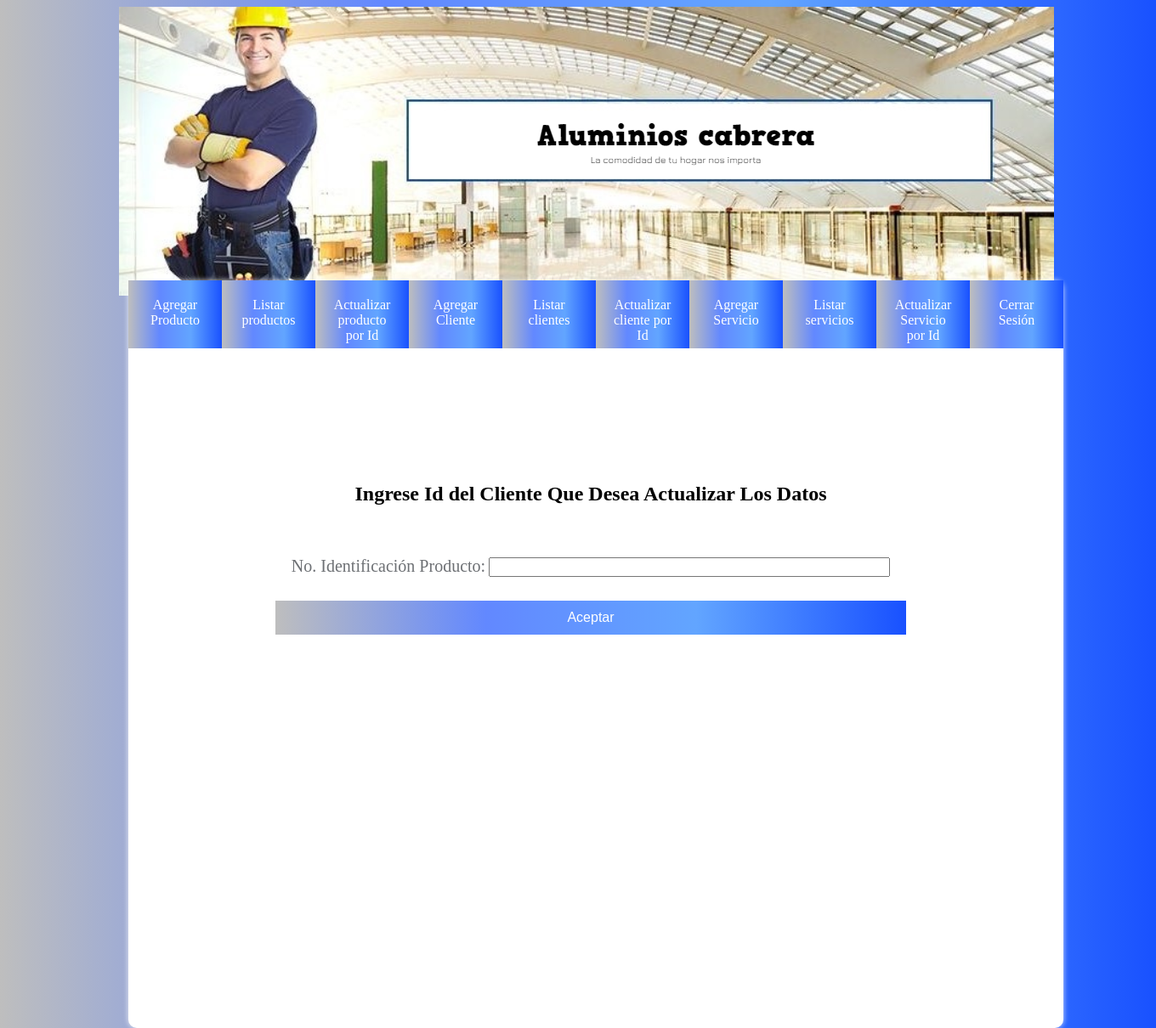
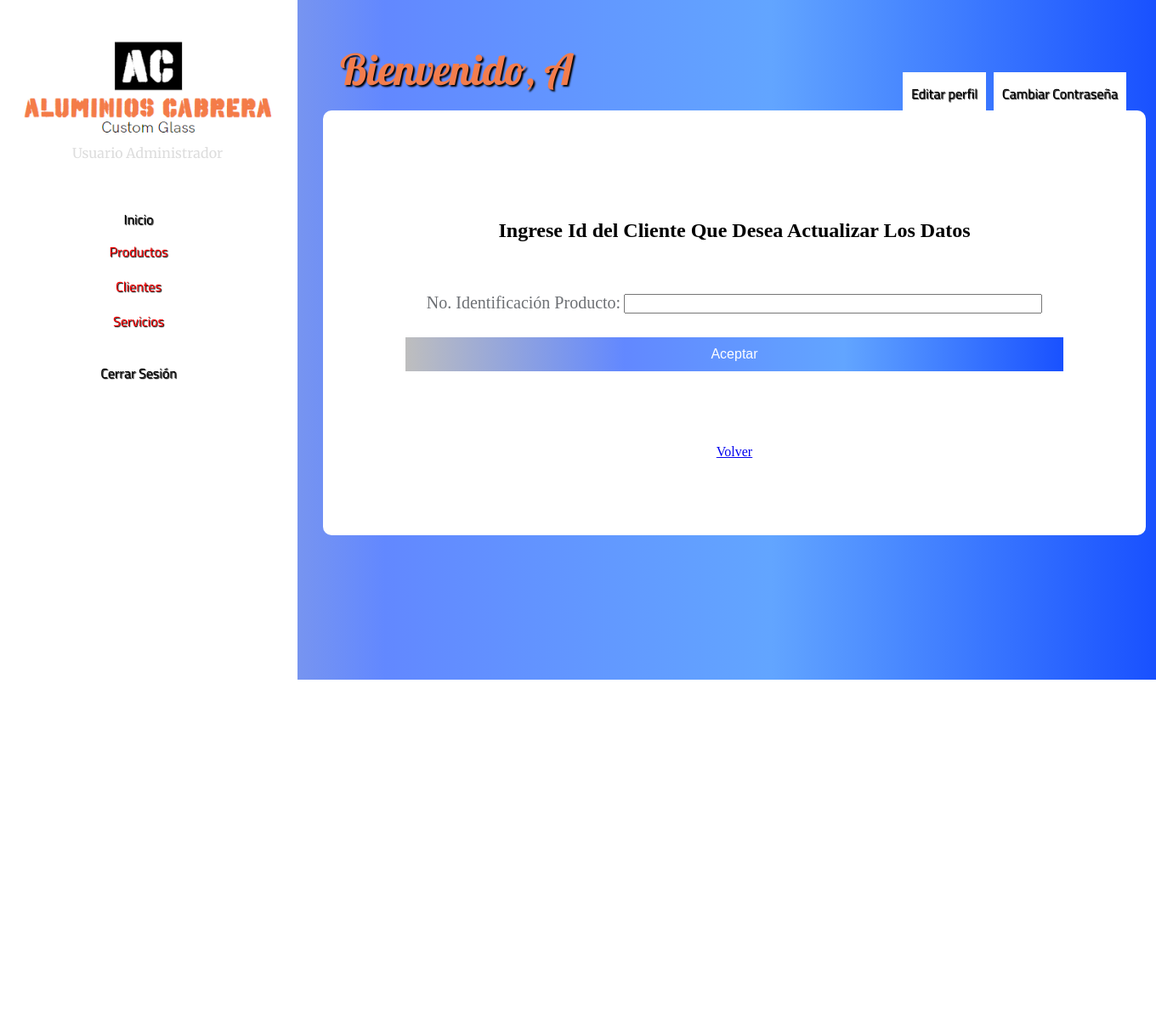
Before and after one commit to JeanPaulPP/CustomGlass, a PHP site: page /Vista/Principal.php?pg=actualizarIdCliente&x=1 in a window 1360 px wide. Shown: the whole page at 85% size. After the commit the page ends 800 px from the top, so only its background shows below. Run offline with PHP 8.4, Linux system fonts and the light colour scheme; a user stored in the database is signed in; data comes from the database, SQL or seed files in the repository.

Commit message:
Cambio interfaz, usuario admin editar perfil, actualizar contraseña(incompleto)

```diff
--- a/Modelo/claseProducto.php
+++ b/Modelo/claseProducto.php
@@ -105,5 +105,11 @@
 		$this->Conexion->close();
 		return $resultado;
 	}
+	public function actualizarProducto()
+	{
+		$this->Conexion=Conectarse();
+		$sql="SELECT p.idProducto, p.TipoProducto, p.EstadoProducto, p.nombreProd, p.medidasProd, p.materialProd, p.costoUnitario, p.IVA, tp.tipoProd, ep.estadoProd FROM producto p, tipo_producto tp, estado_producto ep WHERE (p.EstadoProducto = ep.idEstadoProd) AND (p.TipoProducto = tp.idTipo) AND (p.idProducto = '$this->idProducto')";
+		$this->Conexion->close();
+	}
 	}
 ?>
--- a/Vista/Principal.php
+++ b/Vista/Principal.php
@@ -6,29 +6,59 @@ if (!isset($_SESSION['user']))
 if (!isset($_REQUEST['pg']))
 	$pg="pgInicial";
 ?>
+<?php
+require "../Modelo/conexionBasesDatos.php";
+$objConexion = Conectarse();
+$sqlusu="SELECT * FROM usuario WHERE (CorreoUsuario = '$_SESSION[user]')";
+$usuarioN = $objConexion->query($sqlusu);
+
+$usuarioNa = $usuarioN->fetch_object();
+
+?>
 <!DOCTYPE html>
 <html>
 <head>
-	<title>Inicio</title>
-	<link rel="icon" type="image/x-icon" href="../Imagenes/header.ico" />
+	<style>
+@import url('https://fonts.googleapis.com/css2?family=Cairo&family=Lobster&family=Merriweather&display=swap');
+</style>
+	<style>
+@import url('https://fonts.googleapis.com/css2?family=Cairo&family=Lobster&display=swap');
+</style>
+	<link rel="icon" type="image/x-icon" href="../Imagenes/icono.ico" />
+	<style>
+@import url('https://fonts.googleapis.com/css2?family=Cairo&display=swap');
+</style>
 	<style type="text/css">
 		body{
 	background: #ffffff;
 	background: -webkit-linear-gradient(to right, #BEBEBE, #6288FF, #62A5FF, #1951FF);
 	background: linear-gradient(to right, #BEBEBE, #6288FF, #62A5FF, #1951FF);
 	display: flex;
+	margin: 0;
+	padding: 0;
 	}
 	#box {
 		position: absolute;
-		background: white;
+		background: #ffffff;
+	background: -webkit-linear-gradient(to right, #BEBEBE, #6288FF, #62A5FF, #1951FF);
+	background: linear-gradient(to right, #BEBEBE, #6288FF, #62A5FF, #1951FF);
 	padding: 40px 0;
 	box-shadow: 0 0 6px 0 rgba(255, 255, 255, 0.8);
-	border-radius: 10px;
-	width: 1100px;
+	width: 100%;
 	height: 100%;
-	right: 109px;
-	top: 330px;
 	display: inline-block;
+	margin: 0;
+	padding: 0;
+	}
+	#saludo {
+		position: relative;
+		left: 400px;
+		top: 50px;
+		display: inline;
+		font-family: 'Lobster', cursive;
+		font-size: 50px;
+		color: #f37d4d;
+		text-shadow: 2px 2px 2px black;
 	}
 	#menu ul {
 
@@ -37,41 +67,109 @@ if (!isset($_REQUEST['pg']))
 		margin: 0;
 		padding: 0;
 	}
+
+	#usuariotp {
+		font-family: 'Merriweather', serif;
+		display: inline;
+		color: #ddd;
+		top: -25px;
+		right: -85px;
+		position: relative;
+	}
+	#perfilusu {
+		text-decoration: none;
+		display: inline;
+		position: absolute;
+		color: black;
+		font-family: 'Cairo', sans-serif;
+		text-shadow: 1px 1px 1px #000;
+		padding: 10px;
+		position: absolute;
+		background: white;
+		right: 200px;
+		top: 85px;
+	}
+	#perfilusu:hover {
+	 	background: #ddd;
+	 	color: black;
+	 }
+	 #passusu {
+	 	text-decoration: none;
+		display: inline;
+		position: absolute;
+		color: black;
+		font-family: 'Cairo', sans-serif;
+		text-shadow: 1px 1px 1px #000;
+		padding: 10px;
+		position: absolute;
+		background: white;
+		right: 35px;
+		top: 85px;
+	 }
+	 #passusu:hover {
+	 	background: #ddd;
+	 	color: black;
+	 }
 #divContenido {
 	background-color: white;
   position:absolute;
-  left:80px;
-  top:110px;
-  width:928px;
+  left:380px;
+  top:130px;
+  width:968px;
   height:500px;
   z-index:4;
   overflow:auto;
+  border-radius: 10px;
   }
   #menu {
   	position: absolute;
   	top: 0px;
-  	background-color: black;
-  	width: 1100px;
-  	height: 80px;
+  	background-color: white;
+  	width: 350px;
+  	height: 100%;
+  	margin: 0;
+  	box-shadow: 3px, 3px, 3px black;
   }
+  #menu li ul{
+  	display: none;
+  	position: absolute;
+  	right: -30px;
+  }
+  #menu li:hover > ul {
+  	display: block;
+  	list-style: cambodian;
+  }
+  #titulo {
+  	color: red;
+		text-decoration: none;
+		font-family: 'Cairo', sans-serif;
+		text-shadow: 1px 1px 1px #000;
+		padding: 8px;
+		height: 25px;
+		display: inline-block;
+		position: center;
+  }
+
   li {
   		float: left;
   		font-color: black;
-		background: #ffffff;
-		background: -webkit-linear-gradient(to right, #BEBEBE, #6288FF, #62A5FF, #1951FF);
-		background: linear-gradient(to right, #BEBEBE, #6288FF, #62A5FF, #1951FF);
-		display: inline-block;
-		width: 110px;
-		height: 80px;
+		background: white;
+		position: center;
+		width: 310px;
+		height: 42px;
+		margin: 0;
+		padding: 8px;
+		border-radius: 50px;
 	}
- a {
-		color: #ffffff;
+ #opcion {
+		color: black;
 		text-decoration: none;
-		font-family:
-		text-shadow: -2px -2px 1px #000;
+		font-family: 'Cairo', sans-serif;
+		text-shadow: 1px 1px 1px #000;
 		padding: 20px;
 		height: 30px;
 		display: inline-block;
+		position: center;
 	 }
 
  li {
@@ -79,8 +177,8 @@ if (!isset($_REQUEST['pg']))
 	 	text-align: center;
 	 }
 	  li:hover {
-	 	background: black;
-	 	font-color: black;
+	 	background: #ddd;
+	 	color: white;
 	 }
 
 #header {
@@ -174,7 +272,7 @@ table {
 	width: 100%;
 }
 th, td {
-	padding: 20px;
+	padding: 10px;
 }
 thead {
 	background-color: #1951FF;
@@ -192,28 +290,44 @@ tr:hover td{
 	</style>
 </head>
 <body>
-	<div id="header" align="center">
-	<img src="../Imagenes/250576.png" >
-</div>
 	<div id="box">
+
+		<p id="saludo"> Bienvenido,  <?php echo $usuarioNa->NombresUsu  ?></p>
+
+		<a id="perfilusu" href="Principal.php?pg=usuario">Editar perfil</a>
+		<a id="passusu" href="Principal.php?pg=usuariopass">Cambiar Contraseña</a>
+
 		<div id="menu">
-		<ul>
 
-	<li><a href="Principal.php?pg=Producto">Agregar Producto</a></li>
-	<li><a href="Principal.php?pg=listarProductos">Listar productos</a></li>
-	<li><a href="Principal.php?pg=actualizarIdProducto">Actualizar producto por Id</a></li>
+			<img src="../Imagenes/menu.png" width="100%"><p id="usuariotp">Usuario Administrador</p>
+
+	<li><a id="opcion" href="Principal.php?pg=pgInicial">Inicio</a></li><br>
+	<li id="titulo">Productos
+	<ul>
+	<li><a id="opcion" href="Principal.php?pg=Producto">Agregar Producto</a></li><br>
+	<li><a id="opcion" href="Principal.php?pg=listarProductos">Listar productos</a></li><br>
+	<li><a id="opcion" href="Principal.php?pg=actualizarIdProducto">Actualizar producto por Id</a></li><br><br>
 	<!--<li><a href="Principal.php?pg=eliminarProductoId">Eliminar producto por Id</a></li>-->
-	<li><a href="Principal.php?pg=cliente">Agregar Cliente</a></li>
-	<li><a href="Principal.php?pg=listarClientes">Listar clientes</a></li>
-	<li><a href="Principal.php?pg=actualizarIdCliente">Actualizar cliente por Id</a></li>
+</ul>
+</li>
+<li id="titulo">Clientes
+	<ul>
+	<li><a id="opcion" href="Principal.php?pg=cliente">Agregar Cliente</a></li><br>
+	<li><a id="opcion" href="Principal.php?pg=listarClientes">Listar clientes</a></li><br>
+	<li><a id="opcion" href="Principal.php?pg=actualizarIdCliente">Actualizar cliente por Id</a></li><br>
 	<!--<li><a href="Principal.php?pg=eliminarClienteId">Eliminar Cliente por Id</a></li>-->
-	<li><a href="Principal.php?pg=Servicio">Agregar Servicio</a></li>
-	<li><a href="Principal.php?pg=listarServicios">Listar servicios</a></li>
-	<li><a href="Principal.php?pg=actualizarIdServicio">Actualizar Servicio por Id</a></li>
+</ul>
+</li>
+<li id="titulo">Servicios
+	<ul>
+	<li><a id="opcion" href="Principal.php?pg=Servicio">Agregar Servicio</a></li><br>
+	<li><a id="opcion" href="Principal.php?pg=listarServicios">Listar servicios</a></li><br>
+	<li><a id="opcion" href="Principal.php?pg=actualizarIdServicio">Actualizar Servicio por Id</a></li>
 	<!--<li><a href="Principal.php?pg=eliminarServicioId">Eliminar Servicio por Id</a></li>-->
-	<li><a href="../Controlador/salir.php">Cerrar Sesión</a></li>
+</ul>
+</li>
+	<li><a id="opcion" href="../Controlador/salir.php">Cerrar Sesión</a></li><br>
 
-</ul>
 </div>
  <div id="divContenido" align="center">
         <?php include $pg.".php"; ?>
--- a/Vista/Producto.php
+++ b/Vista/Producto.php
@@ -11,10 +11,6 @@ if (!isset($_REQUEST['x']))
 	<!--<link rel="stylesheet" type="text/css" href="../Estilos/Estilos2.css">-->
 </head>
 <?php
-
-require "../Modelo/conexionBasesDatos.php";
-
-$objConexion = Conectarse();
 
 $sql= "SELECT idTipo, tipoProd FROM tipo_producto";
 
--- a/Vista/actualizarProducto.php
+++ b/Vista/actualizarProducto.php
@@ -1,7 +1,4 @@
 <?php
-require "../Modelo/conexionBasesDatos.php";
-
-$objConexion = Conectarse();
 $sql="SELECT p.idProducto, p.TipoProducto, p.EstadoProducto, p.nombreProd, p.medidasProd, p.materialProd, p.costoUnitario, p.IVA, tp.tipoProd, ep.estadoProd FROM producto p, tipo_producto tp, estado_producto ep WHERE (p.EstadoProducto = ep.idEstadoProd) AND (p.TipoProducto = tp.idTipo) AND (p.idProducto = $_REQUEST[idProducto])";
 
 $productox = $objConexion->query($sql);
--- a/Vista/actualizarServicio.php
+++ b/Vista/actualizarServicio.php
@@ -83,7 +83,7 @@ $usuarios = $objConexion->query($sql1);
 
 			<div class="grupo">
 				<label>Numero de contacto</label>
-				<input type="text" name="telefono" id="telefono" required value="<?php echo utf8_encode($servicio->telefono) ?>">
+				<input type="number" name="telefono" id="telefono" required value="<?php echo utf8_encode($servicio->telefono) ?>">
 			</div>
 
 			<div class="grupo">
--- a/Vista/listarClientes.php
+++ b/Vista/listarClientes.php
@@ -1,7 +1,5 @@
 <?php
-  require "../Modelo/conexionBasesDatos.php";
   require "../Modelo/claseCliente.php";
-  $objConexion = Conectarse();
   $objClientes = new cliente();
   $clientes= $objClientes->consultarClientes();
 ?>
--- a/Vista/listarProductos.php
+++ b/Vista/listarProductos.php
@@ -1,7 +1,5 @@
 <?php
-  require "../Modelo/conexionBasesDatos.php";
   require "../Modelo/claseProducto.php";
-  $objConexion = Conectarse();
   #$sql="SELECT p.idProducto, p.nombreProd, p.medidasProd, p.materialProd, p.costoUnitario, p.IVA, tp.tipoProd, ep.estadoProd FROM producto p, tipo_producto tp, estado_producto ep WHERE (p.EstadoProducto = ep.idEstadoProd) AND (p.TipoProducto = tp.idTipo)";
   $objProductos = new producto();
   $productos= $objProductos->consultarProductos();
--- a/Vista/listarServicios.php
+++ b/Vista/listarServicios.php
@@ -1,7 +1,5 @@
 <?php
-  require "../Modelo/conexionBasesDatos.php";
   require "../Modelo/claseServicio.php";
-  $objConexion = Conectarse();
   $objServicios = new servicio();
   $servicios= $objServicios->consultarServicios();
 ?>
--- a/Vista/pgInicial.php
+++ b/Vista/pgInicial.php
@@ -7,5 +7,7 @@
 
 <body>
 BIENVENIDO A CUSTOM GLASS
+<br><br>
+<li><a href="Principal.php?pg=pgInicial">Inicio</a></li>
 </body>
 </html>
```
Also changed, not shown: Controlador/ValidarActContraseñaUsu.php (added, +22 -0 lines), Vista/Servicio.php (+4 -4 lines), Vista/actualizarCliente.php (+5 -5 lines), Vista/cliente.php (+6 -10 lines), Vista/usuario.php (added, +58 -0 lines), Vista/usuariopass.php (added, +26 -0 lines), Imagenes/icono.ico (added), Imagenes/icono.png (added), Imagenes/menu.png (added).
